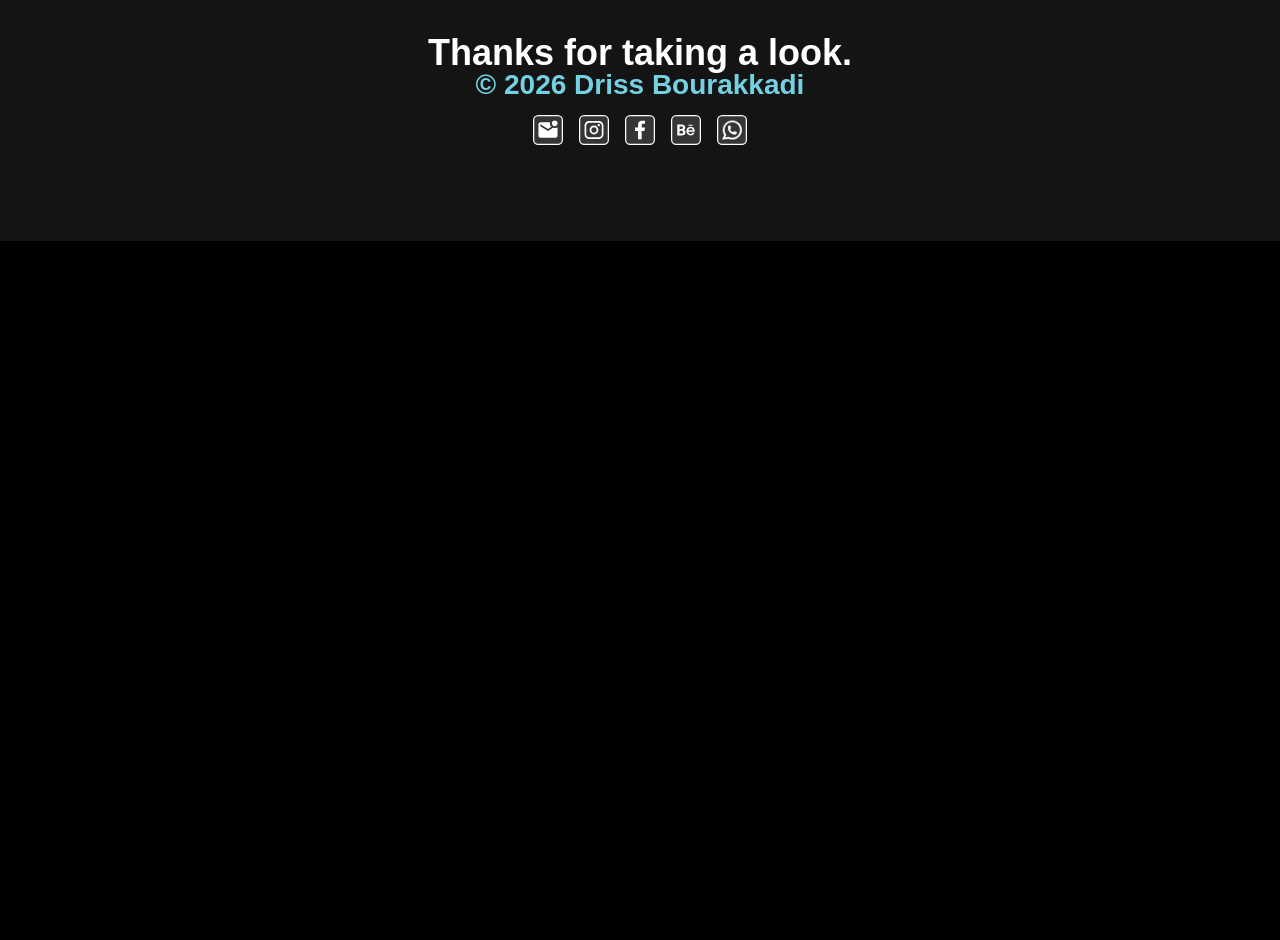
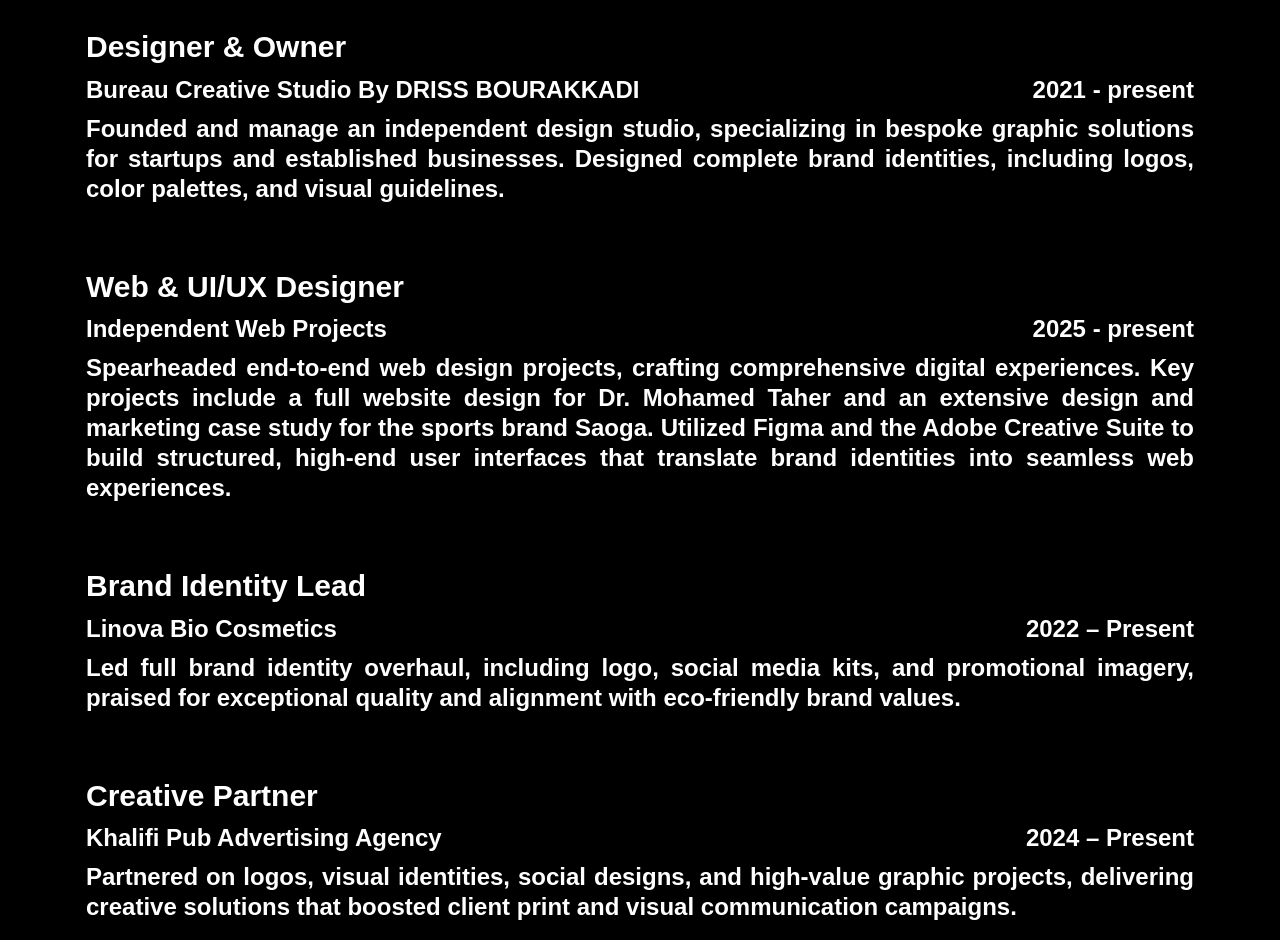
Before and after one commit to KarimElGuerzyfy/driss-bourkkadi, a Next.js app: page /about in a window 1280 px wide. Shown: the part 1772-2712 px from the top of the page. Before the commit the page ends 2013 px from the top, so only its background shows below. Built offline with nearby package versions, Linux system fonts and the light colour scheme; a web font is replaced by a local one.

Commit message:
Refine About section 3 dividers: single dashed line at section end

```diff
--- a/src/app/about/page.tsx
+++ b/src/app/about/page.tsx
@@ -334,7 +334,7 @@
               alt="Driss and Karim"
               width={320}
               height={320}
-              priority
+ priority
               className="w-full h-auto aspect-square object-contain"
             />
           </div>
@@ -421,6 +421,83 @@
           </div>
         </div>
       </section>
+
+      {/* =========================================================================
+          HORIZONTAL DIVIDER
+          ========================================================================= */}
+      <div className="w-full max-w-[1618px] mx-auto px-[21.5px] min-[810px]:px-[43px] min-[1101px]:px-[86px]">
+        <hr className="border-t border-[#ABE3EE]" />
+      </div>
+
+      {/* =========================================================================
+          SECTION 3: EXPERIENCE
+          ========================================================================= */}
+      <section className="w-full max-w-[1618px] mx-auto text-white leading-none pt-[36.5px] pb-[21.5px] px-[21.5px] min-[810px]:pt-[73px] min-[810px]:pb-[43px] min-[810px]:px-[43px] min-[1101px]:pt-[146px] min-[1101px]:pb-[86px] min-[1101px]:px-[86px]">
+        {/* Phone Layout Heading (< 810px) */}
+        <h2 className="text-[32px] font-bold text-main-blue min-[810px]:hidden mb-6">Experience</h2>
+
+        {/* Tablet & Desktop Layout Heading (>= 810px) */}
+        <h2 className="hidden min-[810px]:block text-[28px] min-[1101px]:text-[40px] mb-8 font-bold text-main-blue">Experience</h2>
+
+        <div className="flex flex-col font-bold gap-16">
+          {/* Entry 1 */}
+          <div className="flex flex-col gap-3">
+            <h3 className="text-[24px] min-[1101px]:text-[30px] text-justify leading-tight text-white">
+              Designer & Owner
+            </h3>
+            <div className="flex flex-col min-[810px]:flex-row min-[810px]:justify-between min-[810px]:items-baseline gap-1 text-[18px] min-[810px]:text-[20px] min-[1101px]:text-[24px] text-white">
+              <span>Bureau Creative Studio By DRISS BOURAKKADI</span>
+              <span className="shrink-0 text-left min-[810px]:text-right">2021 - present</span>
+            </div>
+            <p className="text-[18px] min-[810px]:text-[20px] min-[1101px]:text-[24px] text-justify leading-tight text-white font-bold">
+              Founded and manage an independent design studio, specializing in bespoke graphic solutions for startups and established businesses. Designed complete brand identities, including logos, color palettes, and visual guidelines.
+            </p>
+          </div>
+
+          {/* Entry 2 */}
+          <div className="flex flex-col gap-3">
+            <h3 className="text-[24px] min-[1101px]:text-[30px] text-justify leading-tight text-white">
+              Web & UI/UX Designer
+            </h3>
+            <div className="flex flex-col min-[810px]:flex-row min-[810px]:justify-between min-[810px]:items-baseline gap-1 text-[18px] min-[810px]:text-[20px] min-[1101px]:text-[24px] text-white">
+              <span>Independent Web Projects</span>
+              <span className="shrink-0 text-left min-[810px]:text-right">2025 - present</span>
+            </div>
+            <p className="text-[18px] min-[810px]:text-[20px] min-[1101px]:text-[24px] text-justify leading-tight text-white font-bold">
+              Spearheaded end-to-end web design projects, crafting comprehensive digital experiences. Key projects include a full website design for Dr. Mohamed Taher and an extensive design and marketing case study for the sports brand Saoga. Utilized Figma and the Adobe Creative Suite to build structured, high-end user interfaces that translate brand identities into seamless web experiences.
+            </p>
+          </div>
+
+          {/* Entry 3 */}
+          <div className="flex flex-col gap-3">
+            <h3 className="text-[24px] min-[1101px]:text-[30px] text-justify leading-tight text-white">
+              Brand Identity Lead
+            </h3>
+            <div className="flex flex-col min-[810px]:flex-row min-[810px]:justify-between min-[810px]:items-baseline gap-1 text-[18px] min-[810px]:text-[20px] min-[1101px]:text-[24px] text-white">
+              <span>Linova Bio Cosmetics</span>
+              <span className="shrink-0 text-left min-[810px]:text-right">2022 – Present</span>
+            </div>
+            <p className="text-[18px] min-[810px]:text-[20px] min-[1101px]:text-[24px] text-justify leading-tight text-white font-bold">
+              Led full brand identity overhaul, including logo, social media kits, and promotional imagery, praised for exceptional quality and alignment with eco-friendly brand values.
+            </p>
+          </div>
+
+          {/* Entry 4 */}
+          <div className="flex flex-col gap-3">
+            <h3 className="text-[24px] min-[1101px]:text-[30px] text-justify leading-tight text-white">
+              Creative Partner
+            </h3>
+            <div className="flex flex-col min-[810px]:flex-row min-[810px]:justify-between min-[810px]:items-baseline gap-1 text-[18px] min-[810px]:text-[20px] min-[1101px]:text-[24px] text-white">
+              <span>Khalifi Pub Advertising Agency</span>
+              <span className="shrink-0 text-left min-[810px]:text-right">2024 – Present</span>
+            </div>
+            <p className="text-[18px] min-[810px]:text-[20px] min-[1101px]:text-[24px] text-justify leading-tight text-white font-bold">
+              Partnered on logos, visual identities, social designs, and high-value graphic projects, delivering creative solutions that boosted client print and visual communication campaigns.
+            </p>
+          </div>
+        </div>
+        <hr className="border-t border-dashed border-white/30 mt-8" />
+      </section>
     </>
   );
 }
```
